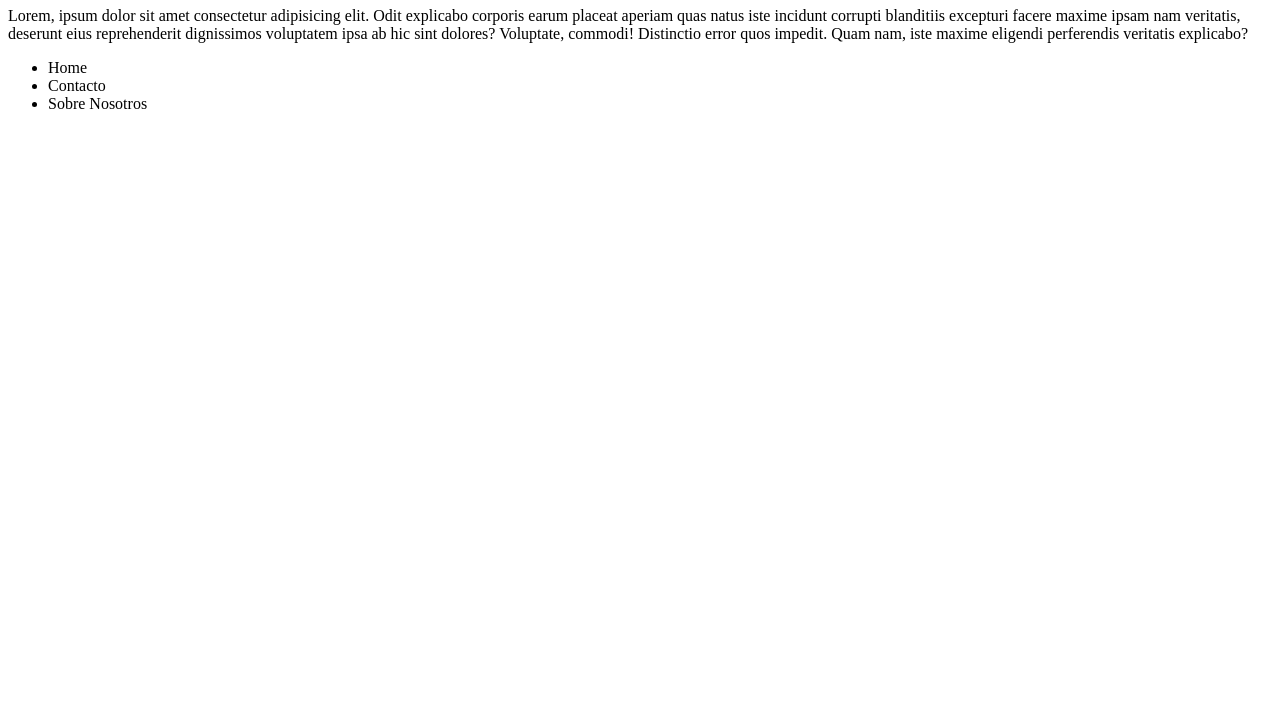
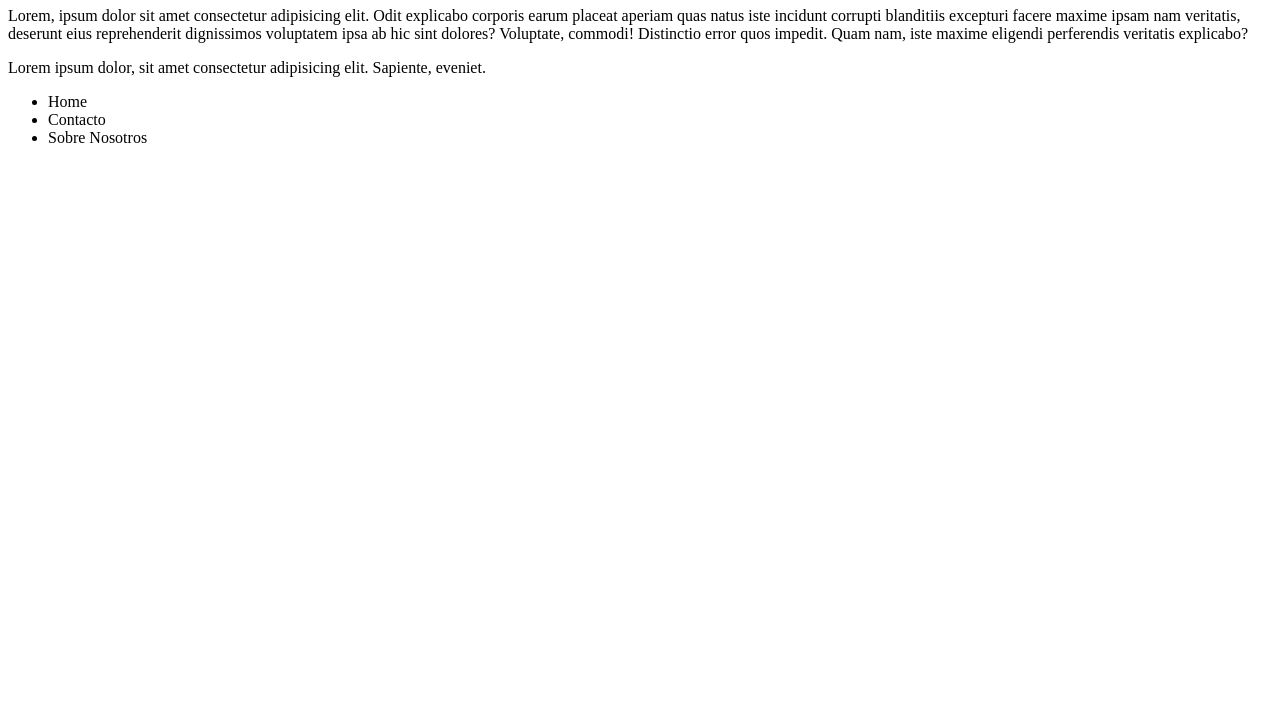
Before and after one commit to Guillermo-Seri/clase4-vercel, a plain HTML site: page index.html in a window 1280 px wide. Shown: the part 73-800 px from the top of the page. Drawn offline with Linux system fonts and the light colour scheme.

Commit message:
added text

```diff
--- a/index.html
+++ b/index.html
@@ -11,7 +11,10 @@
 <body>
     <h1>My main title!</h1>
     <p>Lorem, ipsum dolor sit amet consectetur adipisicing elit. Odit explicabo corporis earum placeat aperiam quas natus iste incidunt corrupti blanditiis excepturi facere maxime ipsam nam veritatis, deserunt eius reprehenderit dignissimos voluptatem ipsa ab hic sint dolores? Voluptate, commodi! Distinctio error quos impedit. Quam nam, iste maxime eligendi perferendis veritatis explicabo?</p>
-<div>
+
+    <p> Lorem ipsum dolor, sit amet consectetur adipisicing elit. Sapiente, eveniet.</p>
+
+    <div>
     <ul>
         <li>Home</li>
         <li>Contacto</li>
```
